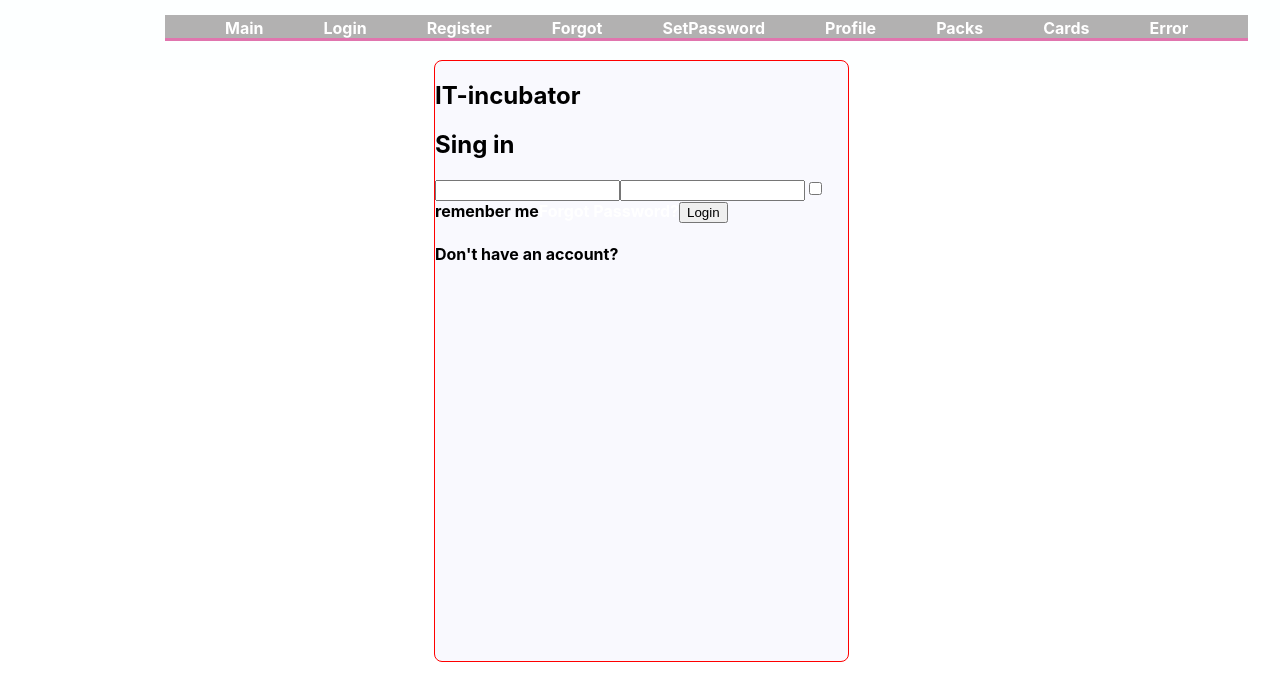
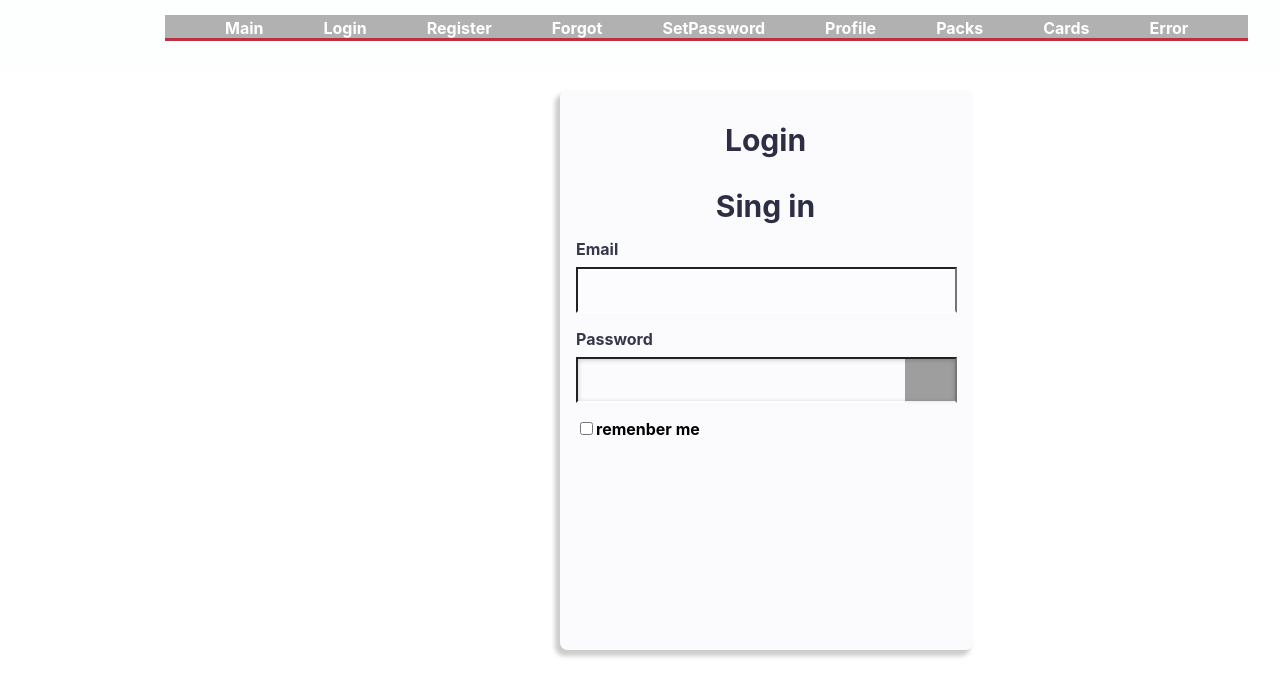
Before and after one commit to YauheniZhukovets/cards-project, a React (Create React App) app: page /#/ in a window 1280 px wide. Shown: the top 700 px of the page. Built offline with nearby package versions, Linux system fonts and the light colour scheme; grey boxes are pictures that could not be loaded.

Commit message:
all to reset4

```diff
--- a/src/n1-main/m1-ui/heder/Header.module.css
+++ b/src/n1-main/m1-ui/heder/Header.module.css
@@ -34,7 +34,7 @@
 .itemMenu .active {
     color: #fff;
     background-color: #b2b1b1;
-    border-bottom: 3px solid #e075ae;
+    border-bottom: 3px solid #be2f41;
 }
 
 /*.title {*/
--- a/src/n2-features/f1-auth/a1-login/Login.module.css
+++ b/src/n2-features/f1-auth/a1-login/Login.module.css
@@ -1,11 +1,88 @@
 .container_log{
     position: absolute;
     width: 413px;
-    height: 600px;
-    left: 434px;
-    top: 60px;
+    height: 560px;
+    left: 560px;
+    top: 90px;
 
-    background: #F9F9FE;
-    border: 1px solid red;
+    background: rgba(249, 249, 254, 0.6);
+    /*border: 1px solid rgba(42, 2, 2, 0.9);*/
     border-radius: 8px;
+    -webkit-box-shadow: -4px 5px 4px 1px rgba(157, 151, 151, 0.5);
+    -moz-box-shadow: -4px 5px 4px 1px rgba(157, 151, 151, 0.5);
+    box-shadow: -4px 5px 4px 1px rgba(157, 151, 151, 0.5);
 }
+.title{
+    width: 411px;
+    height: 100px;
+    display: flex;
+    justify-content: center;
+    align-items: center;
+    left: 559px;
+    top: 85px;
+
+    /*font-family: 'Poppins';*/
+    font-style: normal;
+    font-weight: 411;
+    font-size: 20px;
+    line-height: 39px;
+    /* identical to box height */
+    color: #2D2E46;
+
+}
+.subtitle{
+    width: 411px;
+    height: 33px;
+    display: flex;
+    justify-content: center;
+    align-items: center;
+    left: 598px;
+    top: 156px;
+
+    font-style: normal;
+    font-weight: 600;
+    font-size: 20px;
+    line-height: 33px;
+    /* identical to box height */
+
+    text-align: right;
+
+    color: #2D2E46;
+}
+
+
+label{
+    color: #36374b;
+}
+form{
+    display: flex;
+    flex-direction: column;
+    padding: 1rem;
+    margin: auto;
+    max-width: 600px;
+}
+form label{
+    margin-bottom: .5rem;
+
+}
+form input{
+    margin-bottom: 1rem;
+    padding: 10px 18px;
+    font-size: 1.2rem;
+    font-family: 'Outfit', sans-serif;
+    background: rgba(255, 255, 255, 0.2);
+    border-bottom-color: rgba(255, 255, 255, 0.87);
+    color: #f4f4f4;
+}
+.eyes{
+
+    width: 100%; /* Ширина поля */
+    /*padding: 7px; !* Поля *!*/
+    box-sizing: border-box; /* Алгоритм расчёта ширины */
+    box-shadow: inset 0 1px 5px rgba(0,0,0,0.2); /* Тень внутри */
+    border-bottom-color: rgba(255, 255, 255, 0.87);/* Параметры рамки */
+    color: #ff6d37; /* Цвет текста */
+    background: url(/src/n2-features/f1-auth/a1-login/eye.png) no-repeat 327px 50%;/* Картинка пользователя */
+    padding-right: 30px;
+
+}
--- a/src/n2-features/f1-auth/a1-login/Login.tsx
+++ b/src/n2-features/f1-auth/a1-login/Login.tsx
@@ -4,14 +4,34 @@ export const Login = () => {
     return (
         <div>
             <div className={style.container_log} >
-                <h2 className={style.title} style={{color:'black'}}>IT-incubator</h2>
-                <h2 className={style.subtitle} style={{color:'black'}}> Sing in</h2>
-                <input type="text"/>
-                <input type="text"/>
-                <input type="checkbox"/><span style={{color:'black'}}>remenber me</span>
-                <a>Forgot Password?</a>
-                <button>Login</button>
-                <h4 style={{color:'black'}}>Don't have an account?</h4>
+                <div className={style.title} >
+                    <h2>Login</h2>
+                </div>
+                <div className={style.subtitle}>
+                    <h2> Sing in</h2>
+                </div>
+                <div>
+                    <form >
+                        <label >Email</label>
+                        <input type="email"/>
+                        <label >Password</label>
+                        <a ><input className={style.eyes} type="password"/></a>
+                        <span style={{color:'black'}}><input type="checkbox"/>remenber me</span>
+                        {/*<div className={style.inputEmail}>*/}
+                        {/*    <span>Email<input type="email"/></span>*/}
+                        {/*</div>*/}
+                        {/*<div className={style.inputPass}>*/}
+                        {/*    <span>Password<input type="password"/></span>*/}
+                        {/*</div>*/}
+                        {/*<span style={{color:'black'}}><input type="checkbox"/>remenber me</span>*/}
+                        {/*<a>Forgot Password?</a>*/}
+                        {/*<button>Login</button>*/}
+                        {/*<h4 style={{color:'black'}}>Don't have an account?</h4>*/}
+
+                    </form>
+                </div>
+
+
             </div>
         </div>
     );
--- a/src/n2-features/f1-auth/a2-registration/Login.module.css
+++ b/src/n2-features/f1-auth/a2-registration/Login.module.css
@@ -1,11 +1,14 @@
 .container_log{
     position: absolute;
     width: 413px;
-    height: 600px;
-    left: 434px;
-    top: 60px;
+    height: 560px;
+    left: 560px;
+    top: 90px;
 
-    background: #F9F9FE;
-    border: 1px solid red;
+    background: rgba(249, 249, 254, 0.6);
+    /*border: 1px solid rgba(42, 2, 2, 0.9);*/
     border-radius: 8px;
+    -webkit-box-shadow: -4px 5px 4px 1px rgba(157, 151, 151, 0.5);
+    -moz-box-shadow: -4px 5px 4px 1px rgba(157, 151, 151, 0.5);
+    box-shadow: -4px 5px 4px 1px rgba(157, 151, 151, 0.5);
 }
--- a/src/n2-features/f1-auth/a3-password/Login.module.css
+++ b/src/n2-features/f1-auth/a3-password/Login.module.css
@@ -1,11 +1,14 @@
 .container_log{
     position: absolute;
     width: 413px;
-    height: 600px;
-    left: 434px;
-    top: 60px;
+    height: 560px;
+    left: 560px;
+    top: 90px;
 
-    background: #F9F9FE;
-    border: 1px solid red;
+    background: rgba(249, 249, 254, 0.6);
+    /*border: 1px solid rgba(42, 2, 2, 0.9);*/
     border-radius: 8px;
+    -webkit-box-shadow: -4px 5px 4px 1px rgba(157, 151, 151, 0.5);
+    -moz-box-shadow: -4px 5px 4px 1px rgba(157, 151, 151, 0.5);
+    box-shadow: -4px 5px 4px 1px rgba(157, 151, 151, 0.5);
 }
```
